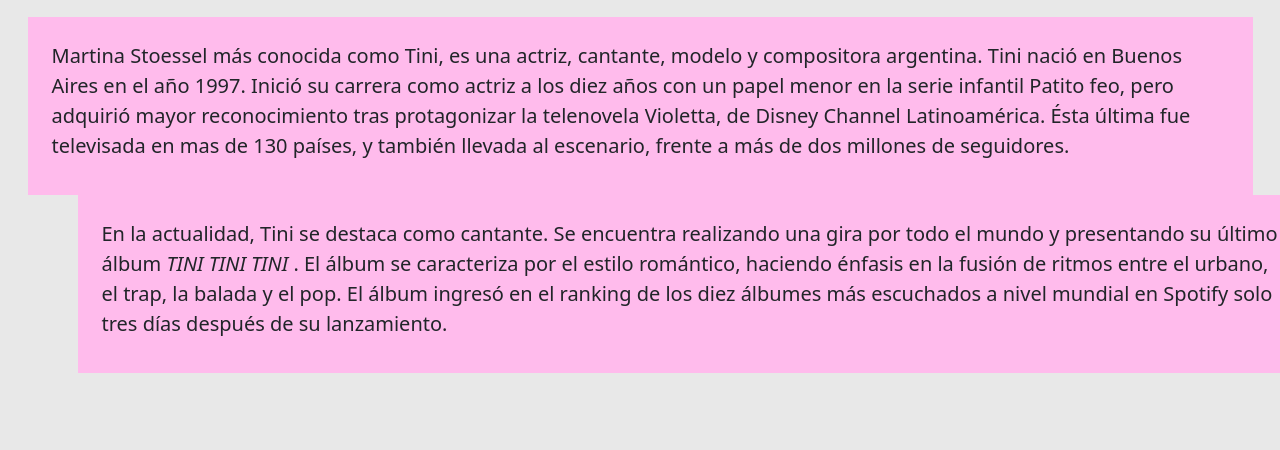
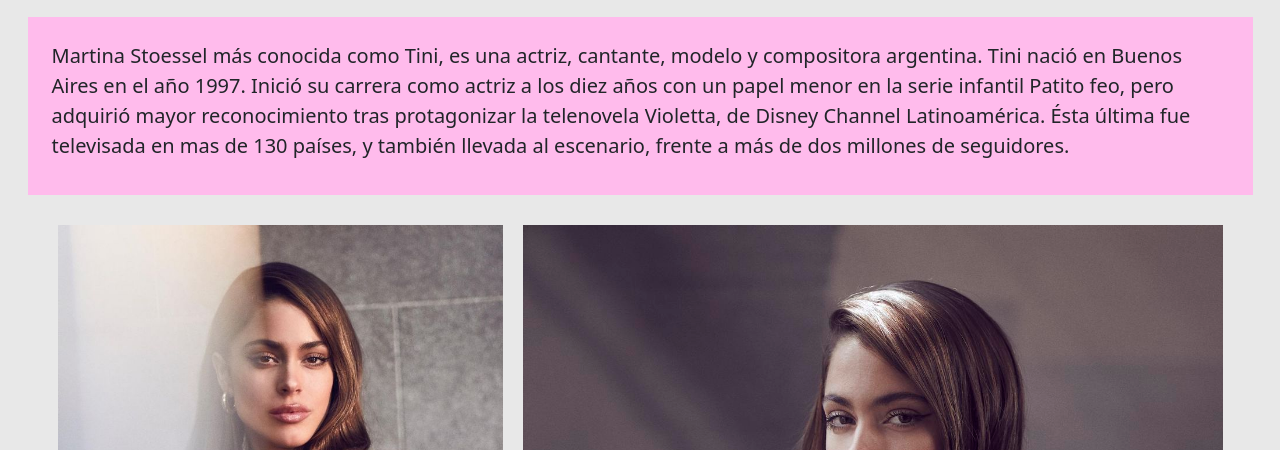
Before and after one commit to BarbiToledo/Tini-Stoessel, a plain HTML site: page index.html in a window 1280 px wide. Shown: the part 241-691 px from the top of the page. Drawn offline with nearby package versions, Linux system fonts and the light colour scheme.

Commit message:
Modifique el index

```diff
--- a/assets/css/estilos.css
+++ b/assets/css/estilos.css
@@ -75,6 +75,16 @@ header{
     background-color: #FFBBEC;
     padding: var(--spaicing-medium);
 }
+
+.ima__ind{
+    display: flex;
+    padding: var(--spaicing-small);
+    justify-content: var(--spaicing-xsmall);
+}
+.foto__ind{
+    padding: var(--spaicing-xsmall);
+}
+
 .caja2{
     background-color: #FFBBEC;
     padding: var(--spaicing-medium);
@@ -111,13 +121,10 @@ footer{
 }
 .galeria{
     display: grid;
-    /*align-items:center;
-    justify-items: center;*/
     grid-template-columns: repeat(12, 1fr);
     grid-template-rows: repeat(1, 1fr);
     gap: var(--spaicing-xsmall);
 }
-
 .galeria__img:nth-of-type(1){
     grid-column: 1 / 5;
 }
--- a/index.html
+++ b/index.html
@@ -60,6 +60,17 @@
                     Latinoamérica. Ésta última fue televisada en mas de 130 países, y también llevada al escenario,
                     frente a más de dos millones de seguidores. </p>
             </div>
+            <section class="ima__ind">
+
+            <picture>
+                <img class="foto__ind" src="./assets/img/tinitraje.jpg" alt="">
+            </picture>
+
+            <picture>
+                <img class="foto__ind" src="./assets/img/tiniesp.jpg" alt="">
+            </picture>
+
+            </section>
             <div class="caja2">
                 <p> En la actualidad, Tini se destaca como cantante. Se encuentra realizando una gira por todo el mundo
                     y
```
Also changed, not shown: assets/img/huge_avatar.jpg (added), assets/img/tiniesp.jpg (added), assets/img/tinitraje.jpg (added).
